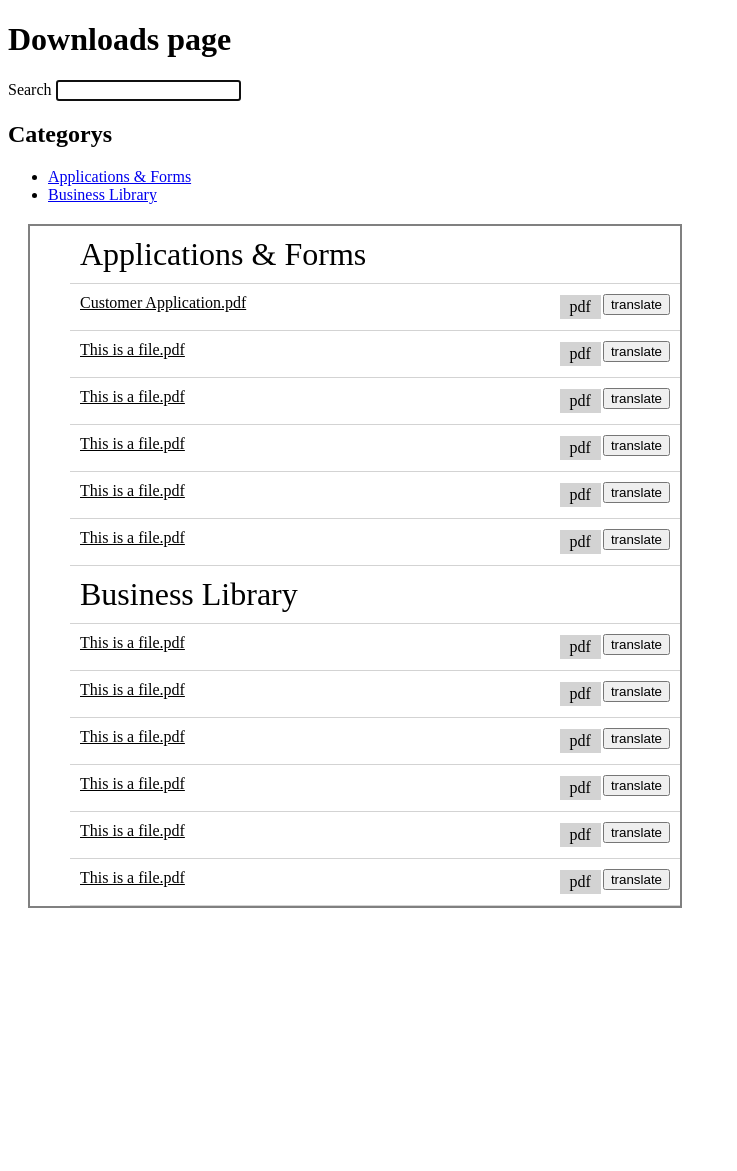
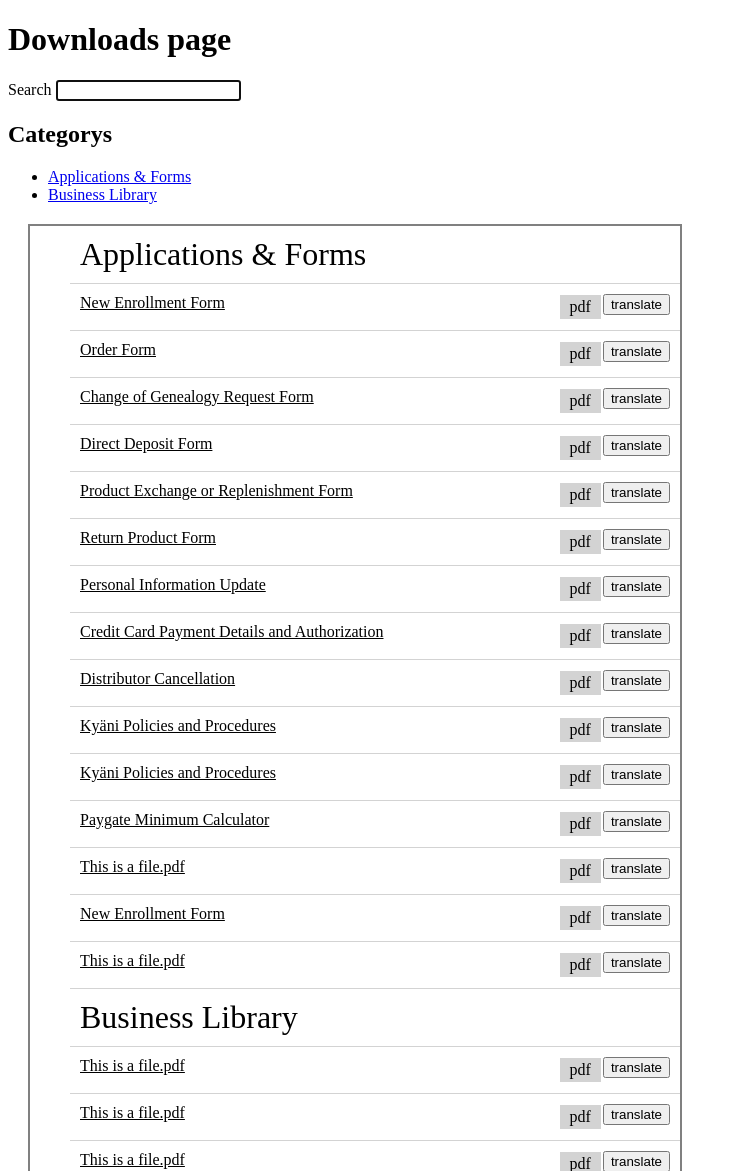
Before and after one commit to justgage/Kdown, a PHP site: page / in a window 1280 px wide. Shown: the top 1171 px of the page, without its empty margins (0-737 px from the left). Before the commit the page ends 908 px from the top, so only its background shows below. Run offline with PHP 8.4, Linux system fonts and the light colour scheme.

Commit message:
Added some dummy files

```diff
--- a/dl-functions.php
+++ b/dl-functions.php
@@ -9,6 +9,12 @@ function dl_list_display($json)
     //display a category list
     echo '<h2>Categorys</h2>';
     echo '<ul>';
+
+
+
+    if ($info == null) {
+        echo "JSON is invalid";
+    } else {
 
         $i = 0; //used to index the categorys
 
@@ -38,6 +44,7 @@ function dl_list_display($json)
         }
         echo '<ul>';
     }
+}
 
 function dl_item($item) {
 ?>
--- a/index.php
+++ b/index.php
@@ -20,13 +20,63 @@ include 'dl-functions.php';
 $json = '{
     "Applications & Forms":[
         {
-            "filename":"Customer Application.pdf",
+            "filename":"New Enrollment Form",
             "href":"files/",
-            "languages":{ "english":"files/Customer_USA.pdf", "spanish":"r" }
+            "languages":{ "Dansk":"#", "Deutsch":"#", "Eesti":"#", "English":"#", "Hrvatski":"#", "Magyar":"#", "Norsk":"#", "Polski":"#", "Pусский":"#", "Română":"#", "Slovenský":"#", "Slovensko":"#", "Srpski":"#", "Suomi":"#", "Svenska":"#", "Türkçe":"#", "Українська":"#" }
+
         },
-
         {
-            "filename":"This is a file.pdf",
+            "filename":"Order Form",
+            "href":"files/",
+            "languages":{ "english":"#", "spanish":"#" }
+        },
+        {
+            "filename":"Change of Genealogy Request Form",
+            "href":"files/",
+            "languages":{ "Dansk":"#", "Deutsch":"#", "Eesti":"#", "English":"#", "Hrvatski":"#", "Magyar":"#", "Norsk":"#", "Polski":"#", "Pусский":"#", "Română":"#", "Slovenský":"#", "Slovensko":"#", "Srpski":"#", "Suomi":"#", "Svenska":"#", "Türkçe":"#", "Українська":"#" }
+        },
+        {
+            "filename":"Direct Deposit Form",
+            "href":"files/",
+            "languages":{ "english":"#"}
+        },
+        {
+            "filename":"Product Exchange or Replenishment Form",
+            "href":"files/",
+            "languages":{ "english":"#", "spanish":"#" }
+        },
+        {
+            "filename":"Return Product Form",
+            "href":"files/",
+            "languages":{ "english":"#", "spanish":"#" }
+        },
+        {
+            "filename":"Personal Information Update",
+            "href":"files/",
+            "languages":{ "english":"#", "spanish":"#" }
+        },
+        {
+            "filename":"Credit Card Payment Details and Authorization",
+            "href":"files/",
+            "languages":{ "english":"#", "spanish":"#" }
+        },
+        {
+            "filename":"Distributor Cancellation",
+            "href":"files/",
+            "languages":{ "english":"#", "spanish":"#" }
+        },
+        {
+            "filename":"Kyäni Policies and Procedures",
+            "href":"files/",
+            "languages":{ "english":"#", "spanish":"#" }
+        },
+        {
+            "filename":"Kyäni Policies and Procedures",
+            "href":"files/",
+            "languages":{ "english":"#", "spanish":"#" }
+        },
+        {
+            "filename":"Paygate Minimum Calculator",
             "href":"files/",
             "languages":{ "english":"#", "spanish":"#" }
         },
@@ -36,12 +86,7 @@ $json = '{
             "languages":{ "english":"#", "spanish":"#" }
         },
         {
-            "filename":"This is a file.pdf",
-            "href":"files/",
-            "languages":{ "english":"#", "spanish":"#" }
-        },
-        {
-            "filename":"This is a file.pdf",
+            "filename":"New Enrollment Form",
             "href":"files/",
             "languages":{ "english":"#", "spanish":"#" }
         },
@@ -51,7 +96,6 @@ $json = '{
             "languages":{ "english":"#", "spanish":"#" }
         }
     ],
-
     "Business Library":[
         {
             "filename":"This is a file.pdf",
```
Also changed, not shown: files/README.md (added). Lines whose indentation alone changed are shown as unchanged.
